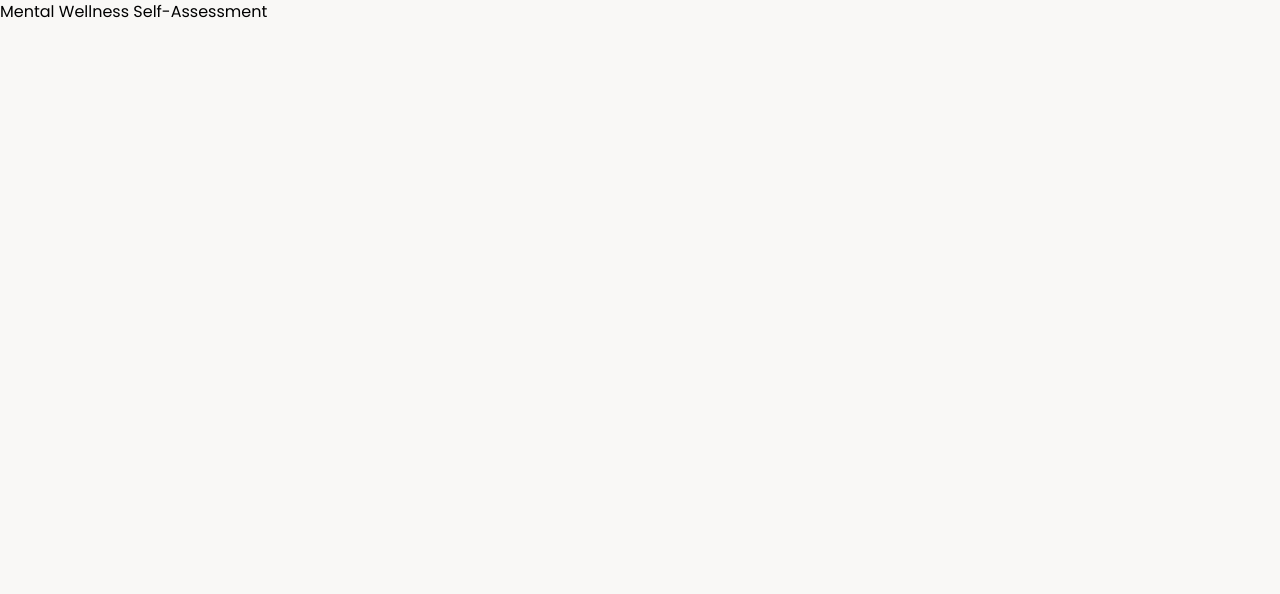
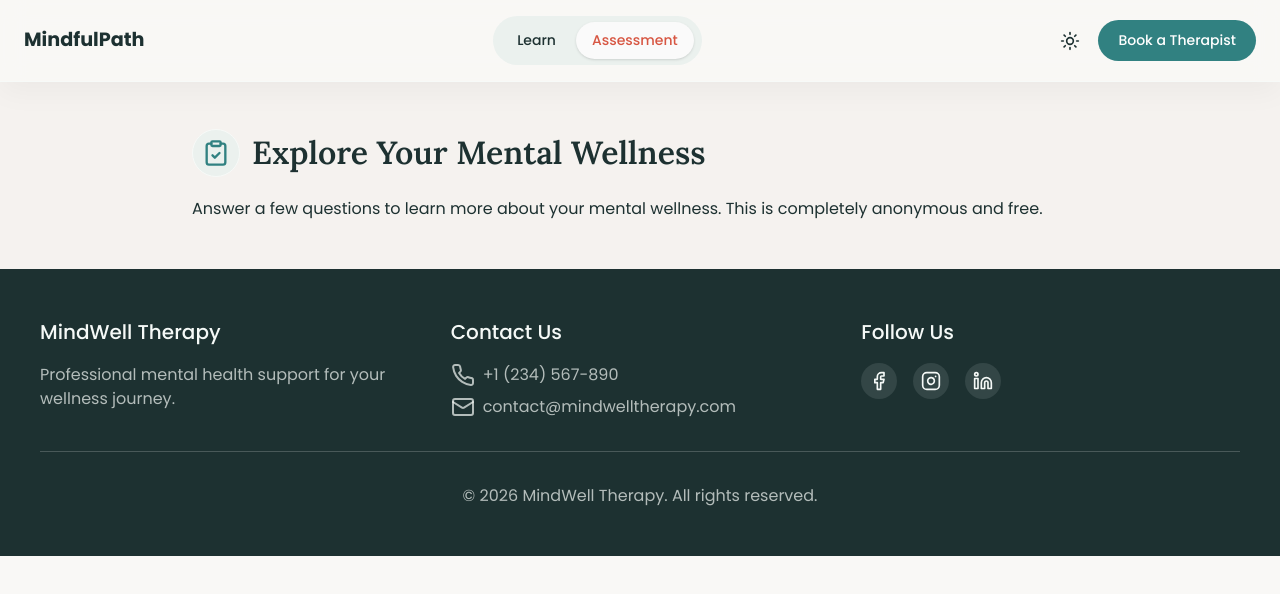
Before and after one commit to TNguyen20194/project-haven-react, a React (Vite) app: page /assessment in a window 1280 px wide. Shown: the top 594 px of the page. Built offline with nearby package versions, Linux system fonts and the light colour scheme.

Commit message:
Add Layout and Outlet to standardize page layout without repeating Header and Footer components

```diff
--- a/src/App.tsx
+++ b/src/App.tsx
@@ -3,14 +3,17 @@ import HomePage from "./pages/home/HomePage";
 import Learn from "./pages/learn/Learn";
 import Assessment from "./pages/assessment/Assessment";
 import { BrowserRouter, Routes, Route } from "react-router";
+import Layout from "./components/layout/Layout";
 
 function App() {
   return (
     <BrowserRouter>
       <Routes>
-        <Route index element={<HomePage />} />
-        <Route path="/learn" element={<Learn />}/>
-        <Route path="/assessment" element={<Assessment />}/>
+        <Route element={<Layout />}>
+          <Route index element={<HomePage />} />
+          <Route path="/learn" element={<Learn />} />
+          <Route path="/assessment" element={<Assessment />} />
+        </Route>
       </Routes>
     </BrowserRouter>
   );
--- /dev/null
+++ b/src/components/layout/Layout.tsx
@@ -0,0 +1,18 @@
+import Header from "./header/Header";
+import Footer from "./footer/Footer";
+import { Outlet } from "react-router";
+
+const Layout = () => {
+    return(
+        <div className="h-screen flex flex-col overflow-hidden">
+            <Header />
+            <div className="flex-1 overflow-y-auto overflow-x-hidden mt-[var(--header-h)]">
+                <Outlet />
+            <Footer />
+            </div>
+        </div>
+    )
+};
+
+
+export default Layout;
--- a/src/pages/assessment/Assessment.tsx
+++ b/src/pages/assessment/Assessment.tsx
@@ -1,6 +1,10 @@
+import Questionnaire from "./sections/Questionnair";
+
 const Assessment = () => {
     return (
-        <h1>Mental Wellness Self-Assessment</h1>
+        <main>
+            <Questionnaire />
+        </main>
     )
 };
 
--- /dev/null
+++ b/src/pages/assessment/sections/Questionnair.tsx
@@ -0,0 +1,24 @@
+import IconBadge from "@/components/UI/feature-icon/IconBadge";
+import { ClipboardCheck} from "lucide-react";
+
+const Questionnaire = () => {
+  return (
+    <section className="px-6 py-12 bg-[hsl(var(--background-alt)/0.5)]">
+      <div className="max-w-[56rem] mx-auto ">
+        <div className="flex items-center gap-3 mb-5">
+          <IconBadge
+            icon={ClipboardCheck}
+            wrapperClassName="rounded-full w-12 h-12"
+            iconClassName="text-[hsl(var(--primary))] h-7 w-7"
+          />
+          <h3 className="sub-heading">Explore Your Mental Wellness</h3>
+        </div>
+        <p className="p-text">
+          Answer a few questions to learn more about your mental wellness. This is completely anonymous and free.
+        </p>
+      </div>
+    </section>
+  );
+};
+
+export default Questionnaire;
--- a/src/pages/home/HomePage.tsx
+++ b/src/pages/home/HomePage.tsx
@@ -3,13 +3,9 @@ import QuoteSection from "./sections/quote/QuoteSection";
 import HowWeHelpSection from "./sections/how-we-help/HowWeHelpSection";
 import WhatIsTherapySection from "./sections/what-is-therapy/WhatIsTherapySection";
 import CTABannerSection from "./sections/cta-banner/CTABannerSection";
-import Header from "@/components/layout/header/Header";
-import Footer from "@/components/layout/footer/Footer";
 
 const HomePage = () => {
   return (
-    <div>
-      <Header />
       <main>
         <HeroSection />
         <QuoteSection />
@@ -20,8 +16,6 @@ const HomePage = () => {
           description="Take our free self-assessment to learn more about your mental wellness, or book a consultation with a licensed therapist when you're ready."
         />
       </main>
-      <Footer />
-    </div>
   );
 };
 
--- a/src/pages/home/sections/hero/hero.style.css
+++ b/src/pages/home/sections/hero/hero.style.css
@@ -1,6 +1,6 @@
 /* HERO SECTION */
 .hero {
-    padding: 8rem 1.5rem 4rem;
+    padding: 3.75rem 1.5rem 4rem;
     margin: 0 0 2rem;
 }
 
--- a/src/pages/learn/Learn.tsx
+++ b/src/pages/learn/Learn.tsx
@@ -1,5 +1,3 @@
-import Header from "@/components/layout/header/Header";
-import Footer from "@/components/layout/footer/Footer";
 import UnderstandingTherapy from "./sections/UnderstandingTherapy";
 import WhatToExpect from "./sections/WhattoExpect";
 import TypesOfTherapy from "./sections/TypesofTherapy";
@@ -9,7 +7,6 @@ import CTABannerSection from "../home/sections/cta-banner/CTABannerSection";
 const Learn = () => {
   return (
     <div>
-      <Header />
       <main>
         <UnderstandingTherapy />
         <WhatToExpect />
@@ -20,7 +17,6 @@ const Learn = () => {
           description="Take our anonymous self-assessment to learn more about your well-being, or connect with a professional when you're ready."
         />
       </main>
-      <Footer />
     </div>
   );
 };
--- a/src/pages/learn/sections/UnderstandingTherapy.tsx
+++ b/src/pages/learn/sections/UnderstandingTherapy.tsx
@@ -4,7 +4,7 @@ import flower2 from "@/assets/therapy-flower-2.jpg";
 
 const UnderstandingTherapy = () => {
   return (
-    <section className="pt-32 px-6 py-4 mb-8">
+    <section className="px-6 py-15 mb-8">
       <div className="max-w-[46rem] mx-auto text-center">
         <Badge
           icon={BookOpen}
--- a/src/styles/reset.css
+++ b/src/styles/reset.css
@@ -36,6 +36,7 @@ body {
   -webkit-font-smoothing: antialiased;
   margin: 0;
   overflow-x: hidden;
+  margin: 0;
 }
 
 /* 6. Improve media defaults */
--- a/src/styles/token.css
+++ b/src/styles/token.css
@@ -5,6 +5,8 @@
 
 /* Shared tokens (not theme-dependent) */
 :root {
+  --header-h: 81px;
+
   /* Font Weight */
   --fw-light: 400;
   --fw-medium: 500;
```
